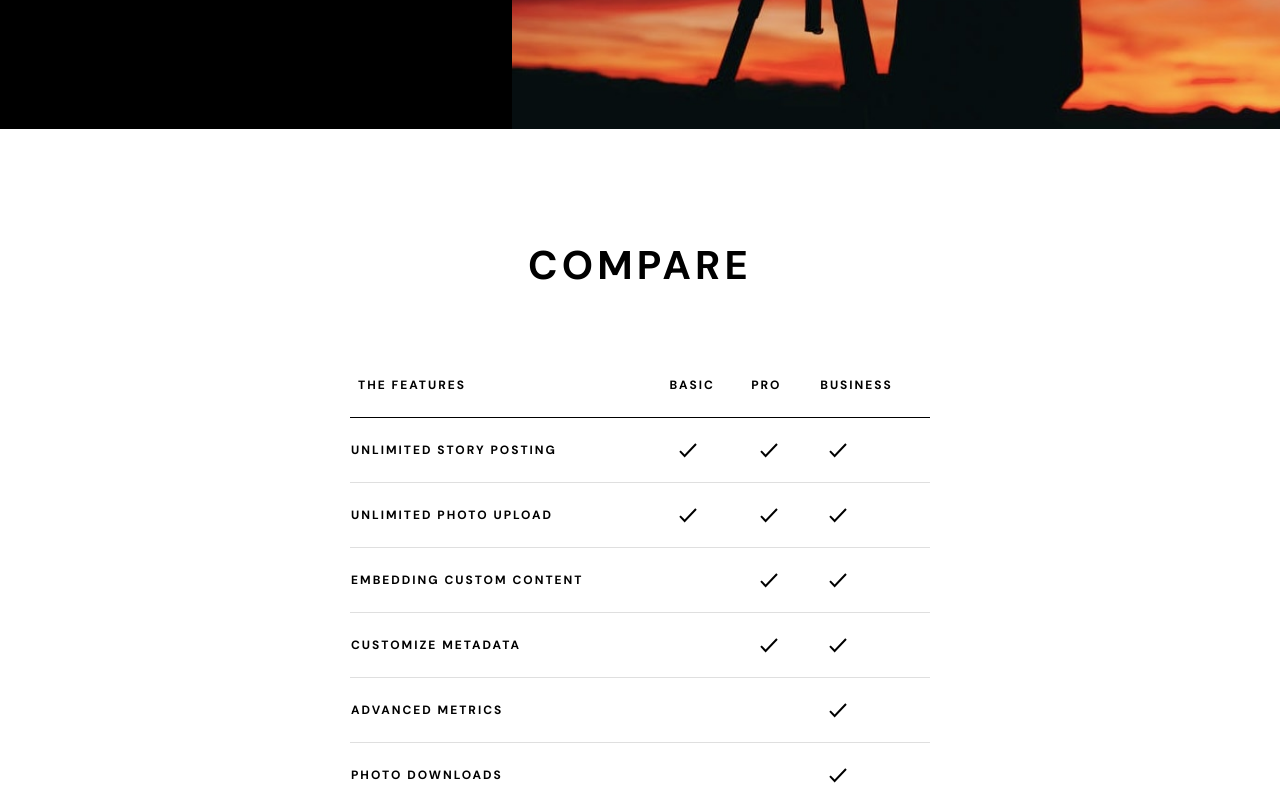
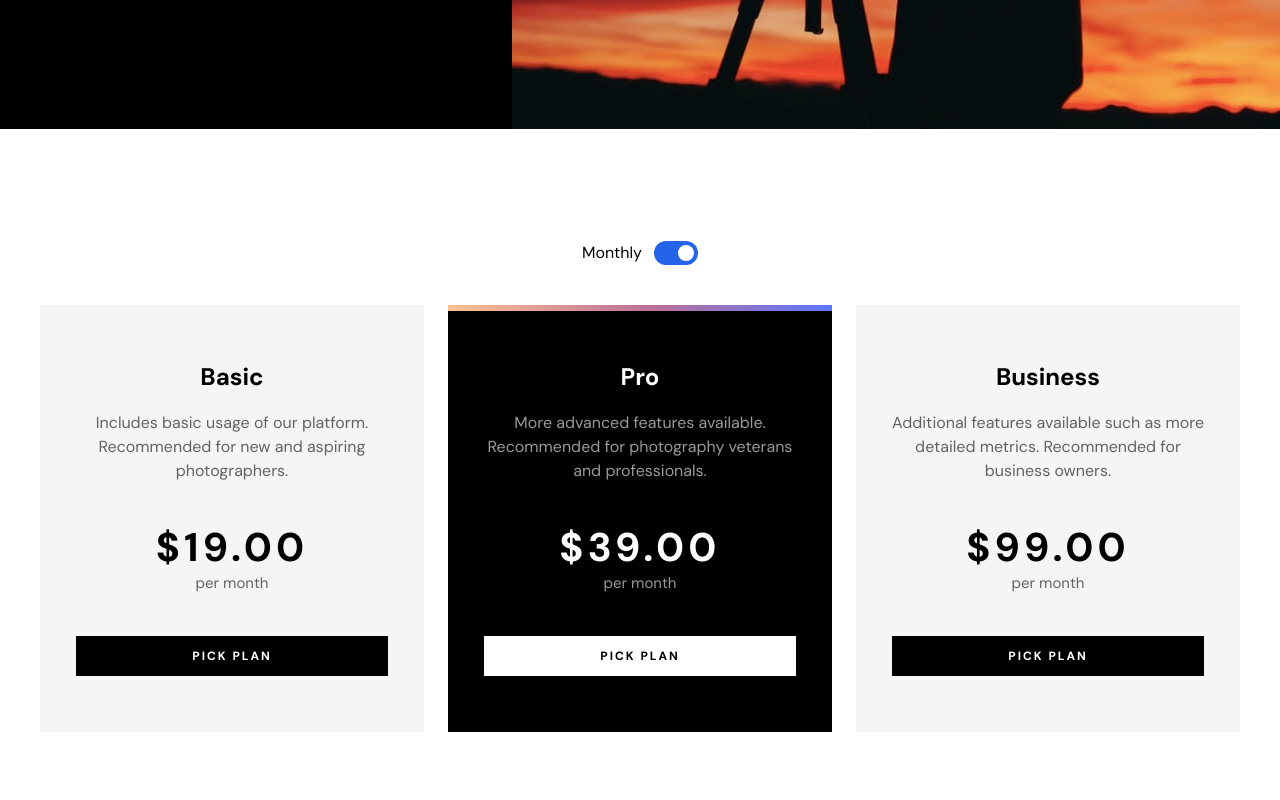
Before and after one commit to arpit8392/fem-challenge-38-photosnap-multi-page-website, a Next.js app: page /pricing in a window 1280 px wide. Shown: the part 420-1220 px from the top of the page. Built offline with nearby package versions, Linux system fonts and the light colour scheme.

Commit message:
Pricing Component - Radio Groups

```diff
--- a/app/globals.css
+++ b/app/globals.css
@@ -1,3 +1,17 @@
 @tailwind base;
 @tailwind components;
 @tailwind utilities;
+
+.gradient-border {
+	position: relative;
+}
+
+.gradient-border:before {
+	content: '';
+	position: absolute;
+	top: 0;
+	left: 0;
+	right: 0;
+	height: 6px;
+	background: linear-gradient(27deg, #ffc593 0%, #bc7198 51.95%, #5a77ff 100%);
+}
--- a/app/pricing/page.tsx
+++ b/app/pricing/page.tsx
@@ -1,5 +1,6 @@
 import BetaMode from '@/components/BetaMode'
 import Hero from '@/components/Hero'
+import PlanCTA from '@/components/PlanCTA'
 import PricingComparison from '@/components/PricingComparison'
 
 const PricingPage = () => {
@@ -11,6 +12,7 @@ const PricingPage = () => {
 				imagePath='pricing'
 				imageName='hero.jpg'
 			/>
+			<PlanCTA />
 			<PricingComparison />
 			<BetaMode />
 		</>
--- /dev/null
+++ b/components/PlanCTA.tsx
@@ -0,0 +1,97 @@
+'use client'
+
+import { frequencies, pricingTiers } from '@/data'
+import { RadioGroup, Switch } from '@headlessui/react'
+import { useState } from 'react'
+import Link from 'next/link'
+import clsx from 'clsx'
+
+const PlanCTA = () => {
+	const [frequency, setFrequency] = useState(frequencies[0])
+	const [plan, setPlan] = useState(pricingTiers[1])
+
+	const handleToggle = () => {
+		if (frequency.value === 'monthly') {
+			setFrequency(frequencies[1])
+		} else {
+			setFrequency(frequencies[0])
+		}
+	}
+
+	return (
+		<section className='flex flex-col items-center gap-10 px-7 py-16 md:px-10 md:py-28'>
+			<Switch.Group
+				as='div'
+				className='group flex items-center justify-between md:justify-normal'>
+				<Switch.Label as='span' className='mr-3'>
+					<span className=''>Monthly</span>
+				</Switch.Label>
+				<Switch
+					checked={frequency.value === 'monthly'}
+					onChange={handleToggle}
+					className={`${
+						frequency.value === 'monthly' ? 'bg-blue-600' : 'bg-gray-200'
+					} relative inline-flex h-6 w-11 items-center rounded-full`}>
+					<span className='sr-only'>Enable notifications</span>
+					<span
+						className={`${
+							frequency.value === 'monthly' ? 'translate-x-6' : 'translate-x-1'
+						} inline-block h-4 w-4 transform rounded-full bg-white transition`}
+					/>
+				</Switch>
+			</Switch.Group>
+
+			<RadioGroup
+				value={plan}
+				onChange={setPlan}
+				className='grid grid-cols-1 gap-6 lg:grid-cols-3'>
+				<RadioGroup.Label className='sr-only'>Pricing Plans</RadioGroup.Label>
+				{pricingTiers.map((tier) => (
+					<RadioGroup.Option key={tier.plan} value={tier}>
+						{({ checked }) => (
+							<div
+								className={clsx(
+									'flex flex-col gap-10 px-9 py-14',
+									checked
+										? 'gradient-border bg-black text-white'
+										: ' bg-[#F5F5F5] text-black'
+								)}>
+								<div className='flex flex-col gap-[18px] text-center'>
+									<h2 className='text-2xl font-bold'>{tier.plan}</h2>
+									<p
+										className={clsx(
+											'font-[15px]/[25px]',
+											checked ? 'text-white/60' : 'text-black/60'
+										)}>
+										{tier.summary}
+									</p>
+								</div>
+								<div
+									className={clsx(
+										'flex flex-col items-center text-[15px]/[25px]',
+										checked ? 'text-white/60' : 'text-black/60'
+									)}>
+									<span
+										className={clsx(
+											'text-[40px]/[48px] font-bold tracking-[4.167px]',
+											checked ? 'text-white' : 'text-black'
+										)}>{`$${tier.pricing[frequency.value].toFixed(2)}`}</span>
+									{frequency.priceSuffix}
+								</div>
+								<Link
+									href={'#'}
+									className={clsx(
+										'py-3 text-center text-xs font-bold uppercase tracking-[2px] hover:bg-lightGrey hover:text-black',
+										checked ? 'bg-white text-black' : 'bg-black text-white'
+									)}>
+									Pick Plan
+								</Link>
+							</div>
+						)}
+					</RadioGroup.Option>
+				))}
+			</RadioGroup>
+		</section>
+	)
+}
+export default PlanCTA
--- a/data.ts
+++ b/data.ts
@@ -199,6 +199,11 @@ export const features: Feature[] = [
 	},
 ]
 
+export const frequencies = [
+	{ value: 'monthly', label: 'Monthly', priceSuffix: 'per month' },
+	{ value: 'annually', label: 'Annually', priceSuffix: 'per year' },
+]
+
 export const pricingTiers = [
 	{
 		plan: 'Basic',
@@ -206,7 +211,7 @@ export const pricingTiers = [
 			'Includes basic usage of our platform. Recommended for new and aspiring photographers.',
 		pricing: {
 			monthly: 19,
-			yearly: 190,
+			annually: 190,
 		},
 		link: '#',
 	},
@@ -216,7 +221,7 @@ export const pricingTiers = [
 			'More advanced features available. Recommended for photography veterans and professionals.',
 		pricing: {
 			monthly: 39,
-			yearly: 390,
+			annually: 390,
 		},
 		link: '#',
 	},
@@ -226,7 +231,7 @@ export const pricingTiers = [
 			'Additional features available such as more detailed metrics. Recommended for business owners.',
 		pricing: {
 			monthly: 99,
-			yearly: 990,
+			annually: 990,
 		},
 		link: '#',
 	},
```
